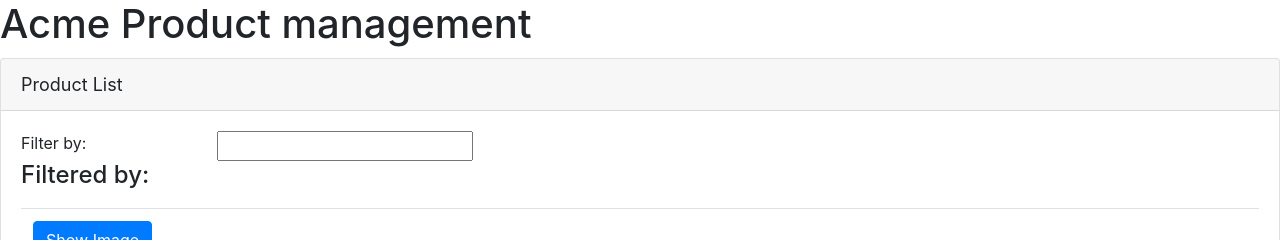
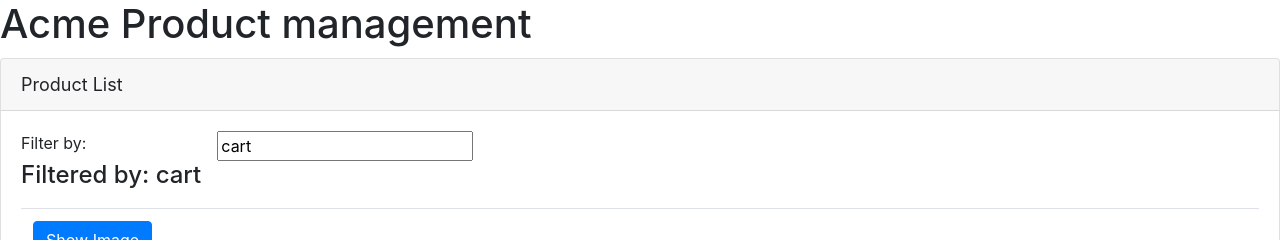
Before and after one commit to tomvictor/try_angular, an Angular app in the folder apm/: page / in a window 1280 px wide. Shown: the top 240 px of the page. Built offline with nearby package versions, Linux system fonts and the light colour scheme.

Commit message:
Added two way binding

```diff
--- a/apm/src/app/app.module.ts
+++ b/apm/src/app/app.module.ts
@@ -1,4 +1,5 @@
 import { NgModule } from '@angular/core';
+import { FormsModule } from '@angular/forms';
 import { BrowserModule } from '@angular/platform-browser';
 
 import { AppComponent } from './app.component';
@@ -10,7 +11,8 @@
     productListComponent
   ],
   imports: [
-    BrowserModule
+    BrowserModule,
+    FormsModule
   ],
   providers: [],
   bootstrap: [AppComponent]
--- a/apm/src/app/products/product-list.component.ts
+++ b/apm/src/app/products/product-list.component.ts
@@ -6,6 +6,7 @@
 })
 export class productListComponent{
     pageTitle : string = "Product List"
+    listFilter:String = "cart"
     imageWidth : number = 50;
     imageMargin:number = 2
     showImage : boolean = false
--- a/apm/src/app/products/produt-list.component.html
+++ b/apm/src/app/products/produt-list.component.html
@@ -6,12 +6,12 @@
         <div class="row">
             <div class="col-md-2"> Filter by:</div>
             <div class="col-md-4>">
-                <input type="text"/>
+                <input type="text" [(ngModel)]='listFilter'/>
             </div>
         </div>
         <div class="row">
             <div class="col-md-6">
-                <h4>Filtered by:</h4>
+                <h4>Filtered by: {{listFilter}}</h4>
             </div>
         </div>
         <div class="table-responsive">
```
